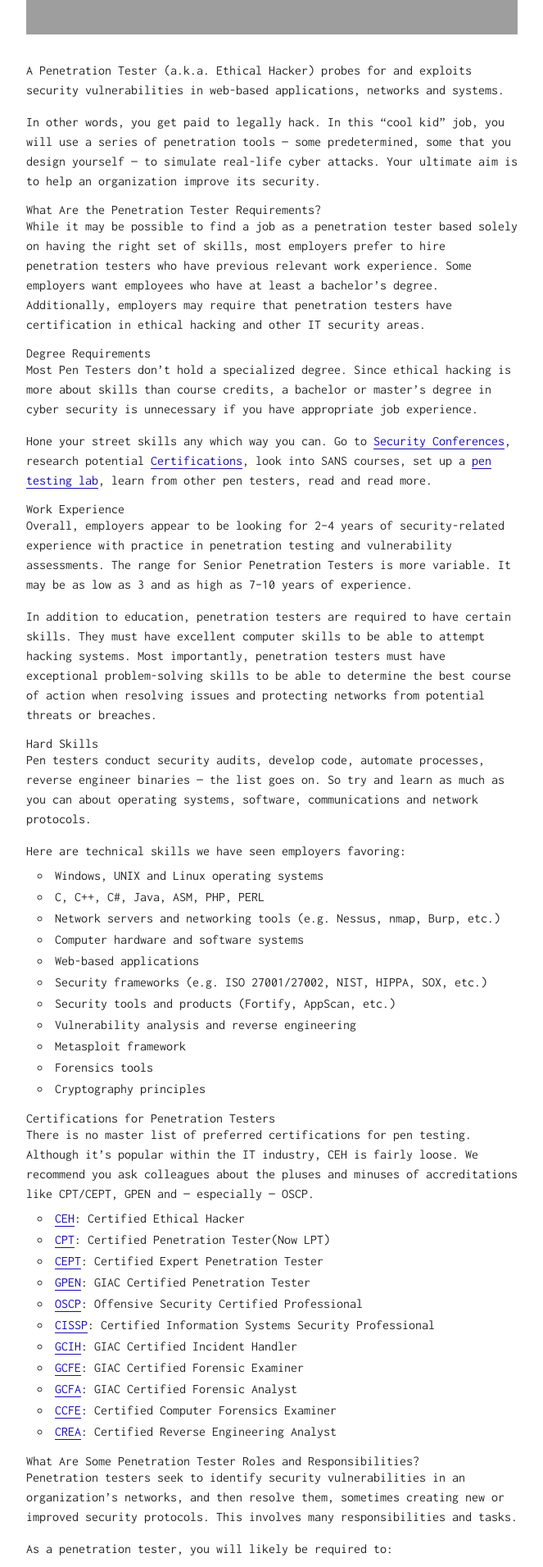
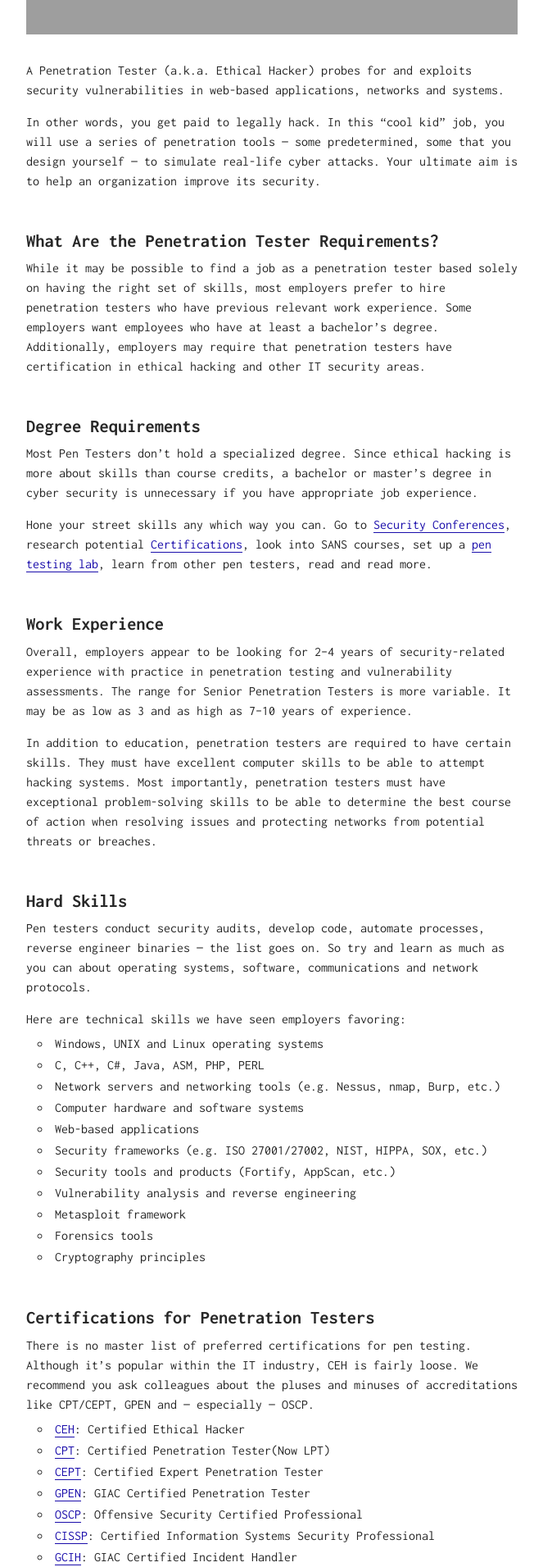
Before and after one commit to kaiiyer/kaiiyer.github.io, a Jekyll site: the page built from _posts/2018-07-22-Life-of-a-Penetration-Tester.md, in a window 1280 px wide. Shown: the part 520-2431 px from the top of the page at 82% size, without its empty margins (308-971 px from the left). Built offline with Jekyll 4.4.1, drawn with Linux system fonts in a browser that asks for light colours; our own code applies the rules of GitHub Pages for plain Markdown files; grey boxes are pictures that could not be loaded.

```diff
--- a/_posts/2018-07-22-Life-of-a-Penetration-Tester.md
+++ b/_posts/2018-07-22-Life-of-a-Penetration-Tester.md
@@ -6,13 +6,13 @@ In other words, you get paid to legally hack. In this “cool kid” job, you wi
 some predetermined, some that you design yourself — to simulate real-life cyber attacks.
 Your ultimate aim is to help an organization improve its security.
 
-### What Are the Penetration Tester Requirements?
+# What Are the Penetration Tester Requirements?
 
 While it may be possible to find a job as a penetration tester based solely on having the right set of skills, most employers prefer to hire penetration testers
 who have previous relevant work experience. Some employers want employees who have at least a bachelor’s degree.
 Additionally, employers may require that penetration testers have certification in ethical hacking and other IT security areas.
 
-### Degree Requirements
+# Degree Requirements
 
 Most Pen Testers don’t hold a specialized degree.
 Since ethical hacking is more about skills than course credits, a bachelor or master’s degree in cyber security is unnecessary if you have appropriate job experience.
@@ -20,7 +20,7 @@ Since ethical hacking is more about skills than course credits, a bachelor or ma
 Hone your street skills any which way you can. Go to [Security Conferences](https://www.cyberdegrees.org/resources/the-big-list/),
 research potential [Certifications](#Certifications-for-Penetration-Testers), look into SANS courses, set up a [pen testing lab](https://github.com/kaiiyer/awesome-vulnerable/), learn from other pen testers, read and read more.
 
-### Work Experience
+# Work Experience
 
 Overall, employers appear to be looking for 2–4 years of security-related experience with practice in penetration testing and vulnerability assessments.
 The range for Senior Penetration Testers is more variable. It may be as low as 3 and as high as 7–10 years of experience.
@@ -28,7 +28,7 @@ The range for Senior Penetration Testers is more variable. It may be as low as 3
 In addition to education, penetration testers are required to have certain skills. They must have excellent computer skills to be able to attempt hacking systems.
 Most importantly, penetration testers must have exceptional problem-solving skills to be able to determine the best course of action when resolving issues and protecting networks from potential threats or breaches.
 
-### Hard Skills
+# Hard Skills
 
 Pen testers conduct security audits, develop code, automate processes, reverse engineer binaries — the list goes on.
 So try and learn as much as you can about operating systems, software, communications and network protocols.
@@ -47,7 +47,7 @@ Here are technical skills we have seen employers favoring:
   -  Forensics tools
   -  Cryptography principles
 
-### Certifications for Penetration Testers
+# Certifications for Penetration Testers
 
 There is no master list of preferred certifications for pen testing. Although it’s popular within the IT industry, CEH is fairly loose. We recommend you ask colleagues about the pluses and minuses of accreditations like CPT/CEPT, GPEN and — especially — OSCP.
 
@@ -63,7 +63,7 @@ There is no master list of preferred certifications for pen testing. Although it
   -  [CCFE](http://www.iacertification.org/ccfe_certified_computer_forensics_examiner.html): Certified Computer Forensics Examiner
   -  [CREA](http://www.iacertification.org/crea_certified_reverse_engineering_analyst.html): Certified Reverse Engineering Analyst
 
-### What Are Some Penetration Tester Roles and Responsibilities?
+# What Are Some Penetration Tester Roles and Responsibilities?
 
 Penetration testers seek to identify security vulnerabilities in an organization’s networks, and then resolve them,
 sometimes creating new or improved security protocols. This involves many responsibilities and tasks.
@@ -96,7 +96,7 @@ But as Daniel Miessler points out in [The Difference Between a Vulnerability Ass
 
 “A penetration testing team may be able to simply take pictures standing next to the open safe, or to show they have full access to a database, etc., without actually taking the complete set of actions that a criminal could.”
 
-## A Day in the Life of a Penetration Tester
+# A Day in the Life of a Penetration Tester
 
 A typical day for one penetration tester may look a lot different from another’s depending on the organization they work for.
 For some, there may be travel required between different sites, they may be required to work evenings or weekends to not disrupt the work flow of the company, or they may be able to perform some duties remotely or by telecommuting. But, the heart of the penetration tester position is identifying security system vulnerabilities by attempting to exploit them and then coming up with solutions to resolve the weaknesses to keep their organization’s information safe.
```
